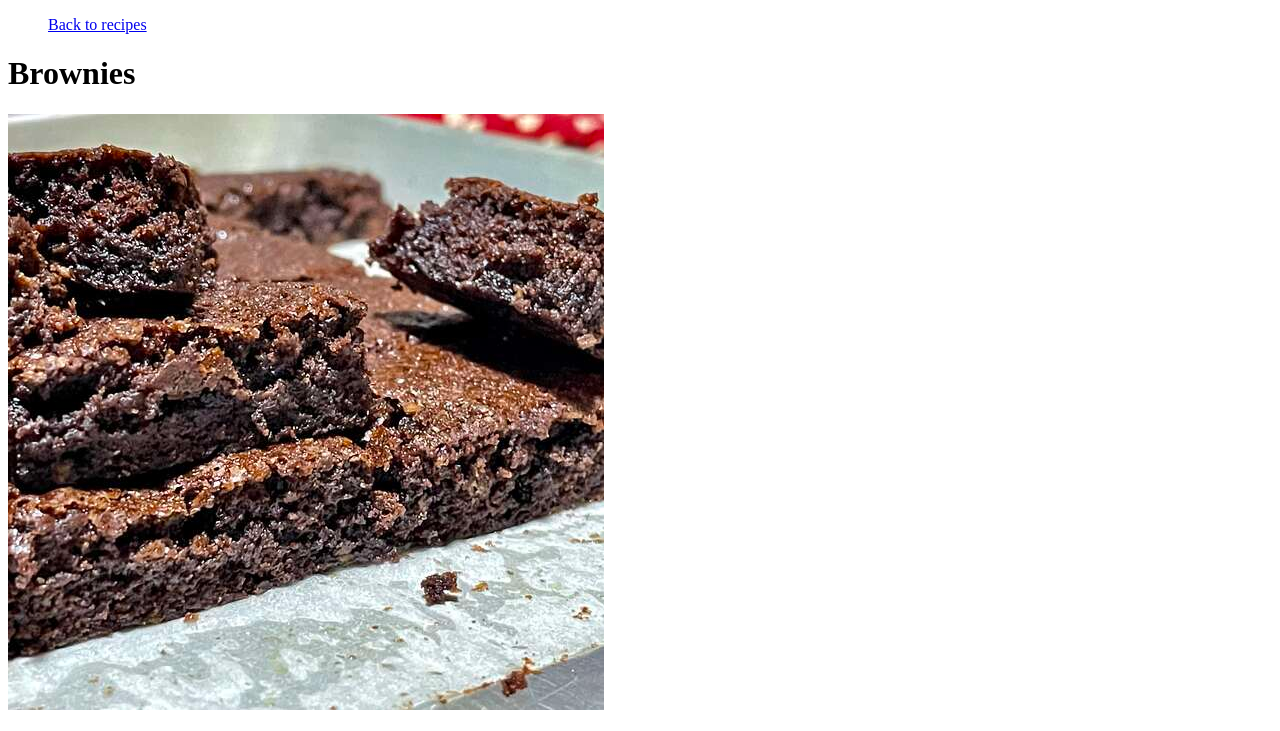
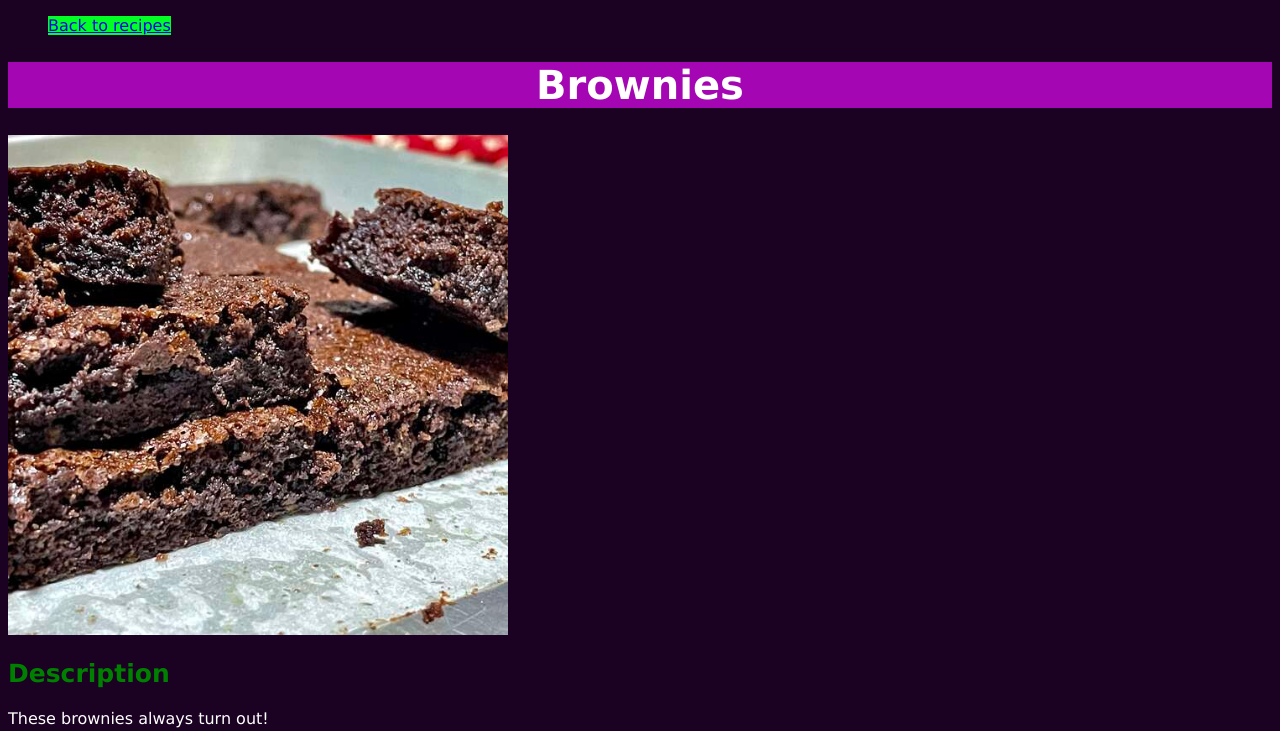
Before and after one commit to oshiogifted/odin-recipes, a plain HTML site: page recipes/brownies.html in a window 1280 px wide. Shown: the top 731 px of the page. Drawn offline with Linux system fonts and the light colour scheme.

Commit message:
Added some basic styles

```diff
--- a/recipes/brownies.html
+++ b/recipes/brownies.html
@@ -3,6 +3,7 @@
 <head>
   <meta charset="UTF-8">
   <title>Brownies</title>
+  <link rel="stylesheet" href="../styles.css">
 </head>
 
 <body>
--- /dev/null
+++ b/styles.css
@@ -0,0 +1,34 @@
+body {
+  font-family: Verdana, Tahoma, Segoe UI, sans-serif;
+}
+
+h1 {
+  background-color: rgb(164, 6, 179);
+  font-size: 40px;
+  font-weight: bold;
+  text-align: center;
+}
+
+h2 {
+  color: green;
+  font-size: 25px;
+}
+
+img {
+  height: auto;
+  width: 500px;
+}
+
+body {
+  background-color: rgb(27, 1, 34);
+  color: white;
+}
+
+ul a {
+  background-color: rgb(1, 255, 35);
+}
+
+.homelinks li{
+  list-style: none;
+  padding-top: 10px;
+}
```
Also changed, not shown: index.html (+3 -2 lines), recipes/bananabread.html (+1 -0 lines), recipes/pbchocolatechunk.html (+1 -0 lines).
